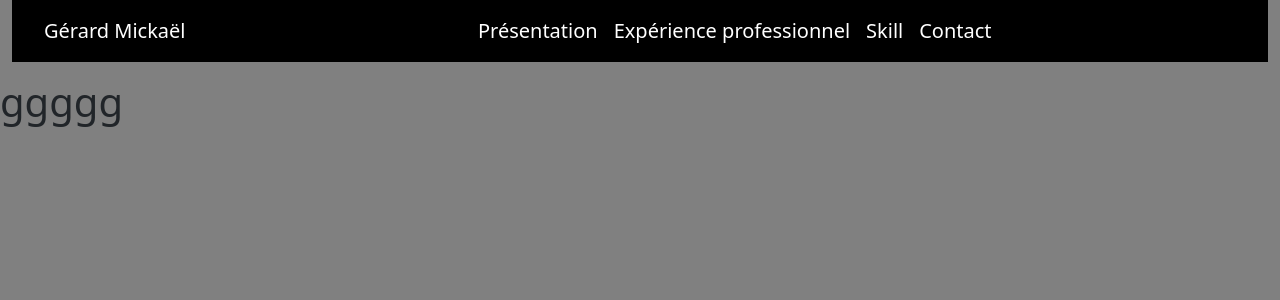
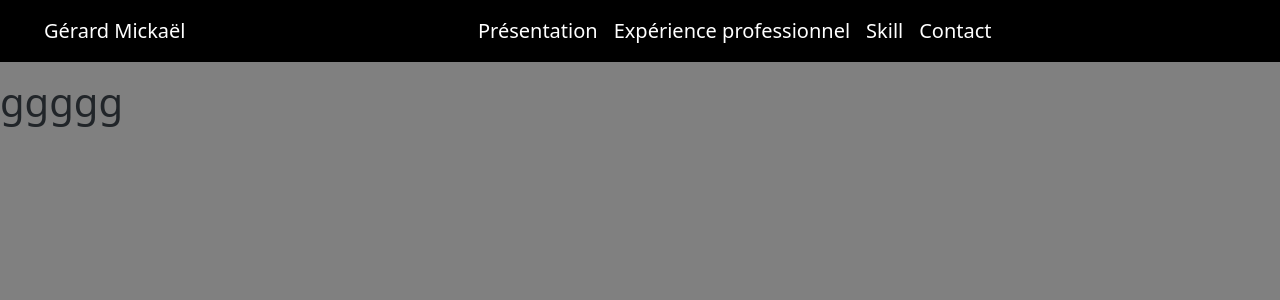
Before and after one commit to micka-sudo/cv_site, a Django app: page / in a window 1280 px wide. Shown: the top 300 px of the page. Run offline with Django 4.2, Linux system fonts and the light colour scheme.

Commit message:
change style container fluid

```diff
--- a/app_site_cv/static/css/styles.css
+++ b/app_site_cv/static/css/styles.css
@@ -18,7 +18,7 @@ body {
     font-size: 50px;
 }
 
-.site-nav-bar {
+.container-fluid{
     background-color: black;
     color: white;
 }
```
